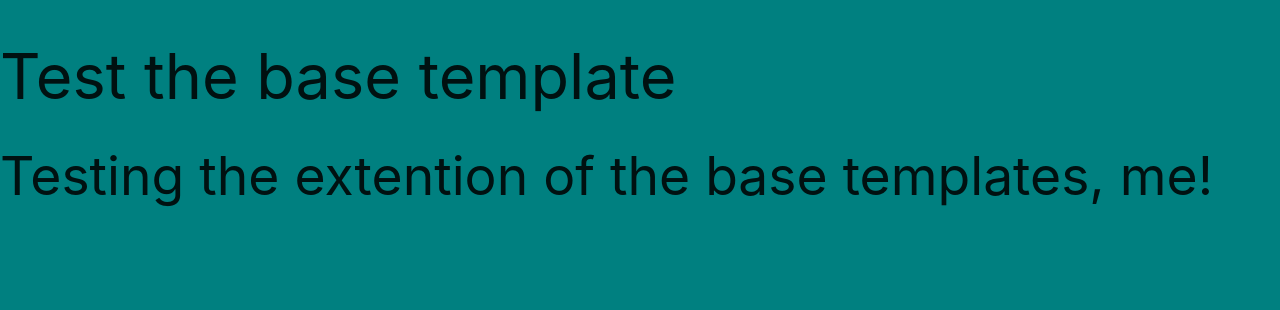
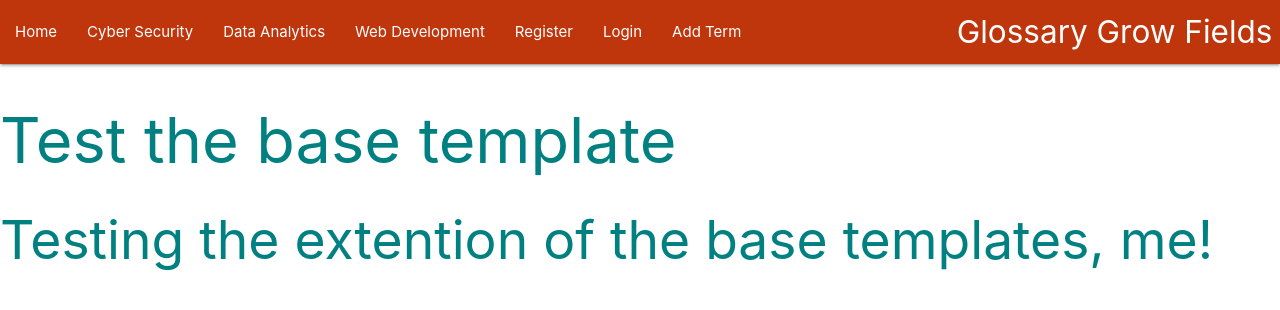
Before and after one commit to MoeskerDev/ms-project3-glossary, a Flask app: page / in a window 1280 px wide. Shown: the top 310 px of the page. Run offline with Flask 2, Linux system fonts and the light colour scheme; data that the repository does not hold is empty; some libraries are stand-ins or nearby versions.

Commit message:
Added and styles navbar

```diff
--- a/static/css/style.css
+++ b/static/css/style.css
@@ -1,3 +1,3 @@
 body {
-    background-color:teal
+    color:teal
 }
--- a/static/js/script.js
+++ b/static/js/script.js
@@ -0,0 +1,3 @@
+$(document).ready(function(){
+    $('.sidenav').sidenav();
+  });
--- a/templates/base.html
+++ b/templates/base.html
@@ -13,9 +13,39 @@
     <title>Glossary Grow Fields</title>
 </head>
 <body>
+
+    <header>
+        <nav>
+            <div class="nav-wrapper deep-orange darken-4">
+              <a href="#!" class="brand-logo right">Glossary Grow Fields</a>
+              <a href="#" data-target="mobile-demo" class="sidenav-trigger"><i class="fas fa-minus-circle"></i></a>
+              <ul class="hide-on-med-and-down">
+                <li><a href="sass.html">Home</a></li>
+                <li><a href="badges.html">Cyber Security</a></li>
+                <li><a href="collapsible.html">Data Analytics</a></li>
+                <li><a href="mobile.html">Web Development</a></li>
+                <li><a href="mobile.html">Register</a></li>
+                <li><a href="mobile.html">Login</a></li>
+                <li><a href="mobile.html">Add Term</a></li>
+              </ul>
+            </div>
+        </nav>
+
+        <ul class="sidenav" id="mobile-demo">
+          <li><a href="sass.html">Home</a></li>
+          <li><a href="badges.html">Cyber Security</a></li>
+          <li><a href="collapsible.html">Data Analytics</a></li>
+          <li><a href="mobile.html">Web Development</a></li>
+          <li><a href="mobile.html">Register</a></li>
+          <li><a href="mobile.html">Login</a></li>
+          <li><a href="mobile.html">Add Term</a></li>
+        </ul>
+    </header>
     <h1>Test the base template</h1>
+
     {% block content %}
     {% endblock %}
+
     <script src="https://code.jquery.com/jquery-3.6.0.min.js" integrity="sha256-/xUj+3OJU5yExlq6GSYGSHk7tPXikynS7ogEvDej/m4=" crossorigin="anonymous"></script>
     <script src="https://cdnjs.cloudflare.com/ajax/libs/materialize/1.0.0/js/materialize.min.js"></script>
     <script src="{{ url_for('static', filename='js/script.js') }}"></script>
```
